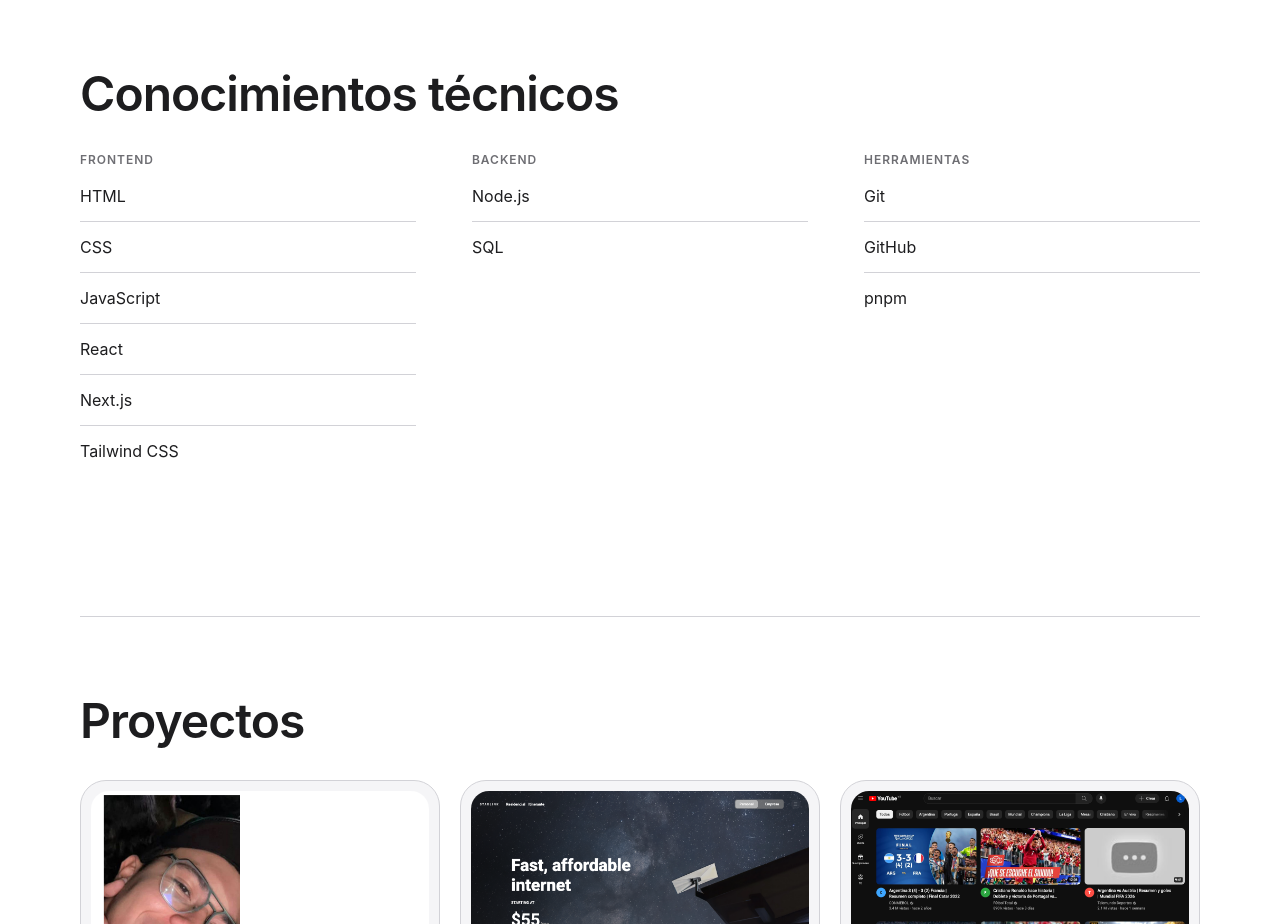
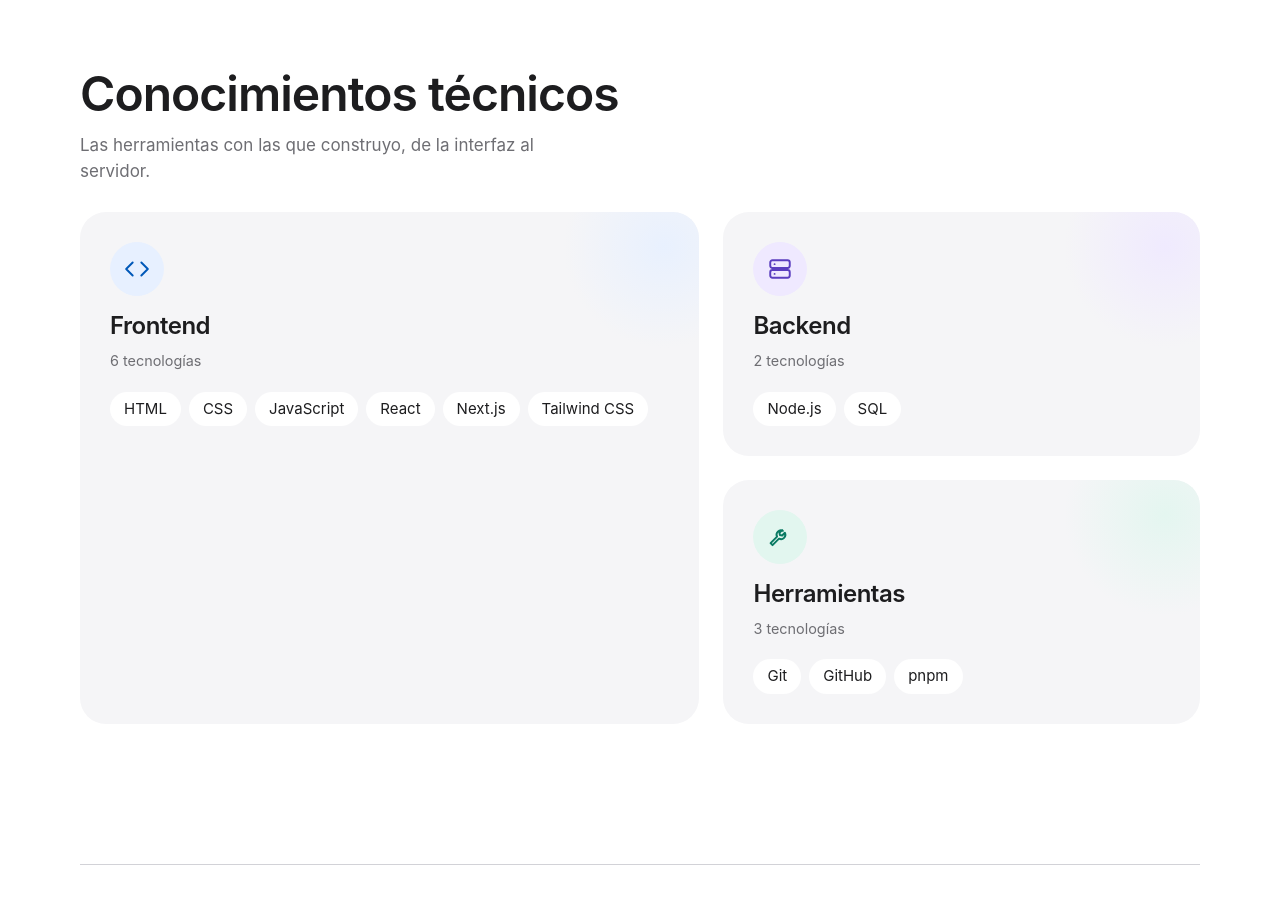
Before and after one commit to leninsio/portafolio, a Next.js app: page / in a window 1280 px wide. Shown: the part 1220-2144 px from the top of the page. Built offline with nearby package versions, Linux system fonts and the light colour scheme.

Commit message:
feat: redesign skills as bento cards

```diff
--- a/src/app/globals.css
+++ b/src/app/globals.css
@@ -539,44 +539,123 @@ html[data-theme="dark"] .hero__backdrop {
   line-height: 1.5;
 }
 
+/* Section intro ------------------------------------------------------- */
+
+.section__intro {
+  max-width: 46ch;
+  margin-top: 12px;
+  color: var(--text-muted);
+  font-size: 1.0625rem;
+}
+
 /* Skills --------------------------------------------------------------- */
 
 .skills {
   display: grid;
   grid-template-columns: 1fr;
-  gap: 40px;
-  margin-top: 32px;
+  gap: 20px;
+  margin-top: 28px;
+}
+
+.skills__group {
+  position: relative;
+  display: flex;
+  flex-direction: column;
+  gap: 10px;
+  padding: 30px;
+  overflow: hidden;
+  border-radius: var(--radius-card);
+  background: var(--surface);
+  transition:
+    transform var(--duration) ease,
+    box-shadow var(--duration) ease;
+}
+
+.skills__group::before {
+  content: "";
+  position: absolute;
+  top: -70px;
+  right: -70px;
+  width: 210px;
+  height: 210px;
+  border-radius: 50%;
+  background: radial-gradient(circle at center, var(--tint-bg), transparent 68%);
+  opacity: 0.9;
+  pointer-events: none;
+}
+
+.skills__group:hover {
+  box-shadow: var(--shadow-hover);
+  transform: translateY(-3px);
+}
+
+.skills__group--frontend {
+  --tint-bg: var(--tint-blue-bg);
+  --tint-fg: var(--tint-blue-fg);
+}
+
+.skills__group--backend {
+  --tint-bg: var(--tint-violet-bg);
+  --tint-fg: var(--tint-violet-fg);
+}
+
+.skills__group--tools {
+  --tint-bg: var(--tint-teal-bg);
+  --tint-fg: var(--tint-teal-fg);
+}
+
+.skills__icon {
+  position: relative;
+  display: grid;
+  width: 54px;
+  height: 54px;
+  place-items: center;
+  border-radius: 50%;
+  background: var(--tint-bg, var(--surface));
+  color: var(--tint-fg, var(--accent));
 }
 
 .skills__title {
-  margin: 0 0 4px;
+  position: relative;
+  margin: 6px 0 0;
+  color: var(--text);
+  font-size: 1.5rem;
+  font-weight: 600;
+  letter-spacing: -0.02em;
+}
+
+.skills__count {
+  position: relative;
   color: var(--text-muted);
-  font-size: 0.75rem;
-  font-weight: 600;
-  letter-spacing: 0.08em;
-  text-transform: uppercase;
+  font-size: 0.9rem;
 }
 
 .skills__list {
-  margin: 0;
+  position: relative;
+  display: flex;
+  flex-wrap: wrap;
+  gap: 8px;
+  margin: 10px 0 0;
   padding: 0;
   list-style: none;
 }
 
 .skills__list li {
-  padding: 13px 0;
-  border-bottom: 1px solid var(--separator);
-  font-size: 1rem;
-}
-
-.skills__list li:last-child {
-  border-bottom: 0;
+  padding: 6px 14px;
+  border-radius: var(--radius-pill);
+  background: var(--bg);
+  color: var(--text);
+  font-size: 0.9375rem;
 }
 
 @media (min-width: 760px) {
   .skills {
-    grid-template-columns: repeat(3, minmax(0, 1fr));
-    gap: 56px;
+    grid-template-columns: minmax(0, 1.3fr) minmax(0, 1fr);
+    gap: 24px;
+  }
+
+  .skills__group--lead {
+    grid-row: span 2;
   }
 }
 
--- a/src/components/sections/SkillsSection.tsx
+++ b/src/components/sections/SkillsSection.tsx
@@ -4,19 +4,93 @@ type SkillsSectionProps = {
   groups: readonly SkillGroup[];
 };
 
+const GROUP_STYLES = ["frontend", "backend", "tools"] as const;
+
+function CodeIcon() {
+  return (
+    <svg
+      viewBox="0 0 24 24"
+      width="26"
+      height="26"
+      fill="none"
+      stroke="currentColor"
+      strokeWidth="1.8"
+      strokeLinecap="round"
+      strokeLinejoin="round"
+      aria-hidden="true"
+    >
+      <path d="m8 6-6 6 6 6M16 6l6 6-6 6" />
+    </svg>
+  );
+}
+
+function ServerIcon() {
+  return (
+    <svg
+      viewBox="0 0 24 24"
+      width="26"
+      height="26"
+      fill="none"
+      stroke="currentColor"
+      strokeWidth="1.8"
+      strokeLinecap="round"
+      strokeLinejoin="round"
+      aria-hidden="true"
+    >
+      <rect x="3" y="4" width="18" height="7" rx="2" />
+      <rect x="3" y="13" width="18" height="7" rx="2" />
+      <path d="M7 7.5h.01M7 16.5h.01" />
+    </svg>
+  );
+}
+
+function ToolsIcon() {
+  return (
+    <svg
+      viewBox="0 0 24 24"
+      width="26"
+      height="26"
+      fill="none"
+      stroke="currentColor"
+      strokeWidth="1.8"
+      strokeLinecap="round"
+      strokeLinejoin="round"
+      aria-hidden="true"
+    >
+      <path d="M14.7 6.3a4 4 0 0 0-5.4 5.4l-6 6 1.8 1.8 6-6a4 4 0 0 0 5.4-5.4l-2.5 2.5-2.1-.4-.4-2.1 2.5-2.5Z" />
+    </svg>
+  );
+}
+
+const ICONS = [CodeIcon, ServerIcon, ToolsIcon] as const;
+
 export function SkillsSection({ groups }: SkillsSectionProps) {
   return (
     <section className="section" id="conocimientos" aria-labelledby="skills-title">
       <h2 id="skills-title">Conocimientos técnicos</h2>
+      <p className="section__intro">
+        Las herramientas con las que construyo, de la interfaz al servidor.
+      </p>
       <div className="skills">
         {groups.map((group, index) => {
           const titleId = `skills-group-${index}`;
+          const style = GROUP_STYLES[index] ?? "frontend";
+          const Icon = ICONS[index] ?? CodeIcon;
 
           return (
-            <div className="skills__group" key={group.title}>
+            <div
+              className={`skills__group skills__group--${style}${
+                index === 0 ? " skills__group--lead" : ""
+              }`}
+              key={group.title}
+            >
+              <span className="skills__icon">
+                <Icon />
+              </span>
               <h3 className="skills__title" id={titleId}>
                 {group.title}
               </h3>
+              <p className="skills__count">{group.items.length} tecnologías</p>
               <ul className="skills__list" aria-labelledby={titleId}>
                 {group.items.map((item) => (
                   <li key={item}>{item}</li>
```
Also changed, not shown: 1 other file (tests, documents, lock files or other folders).
